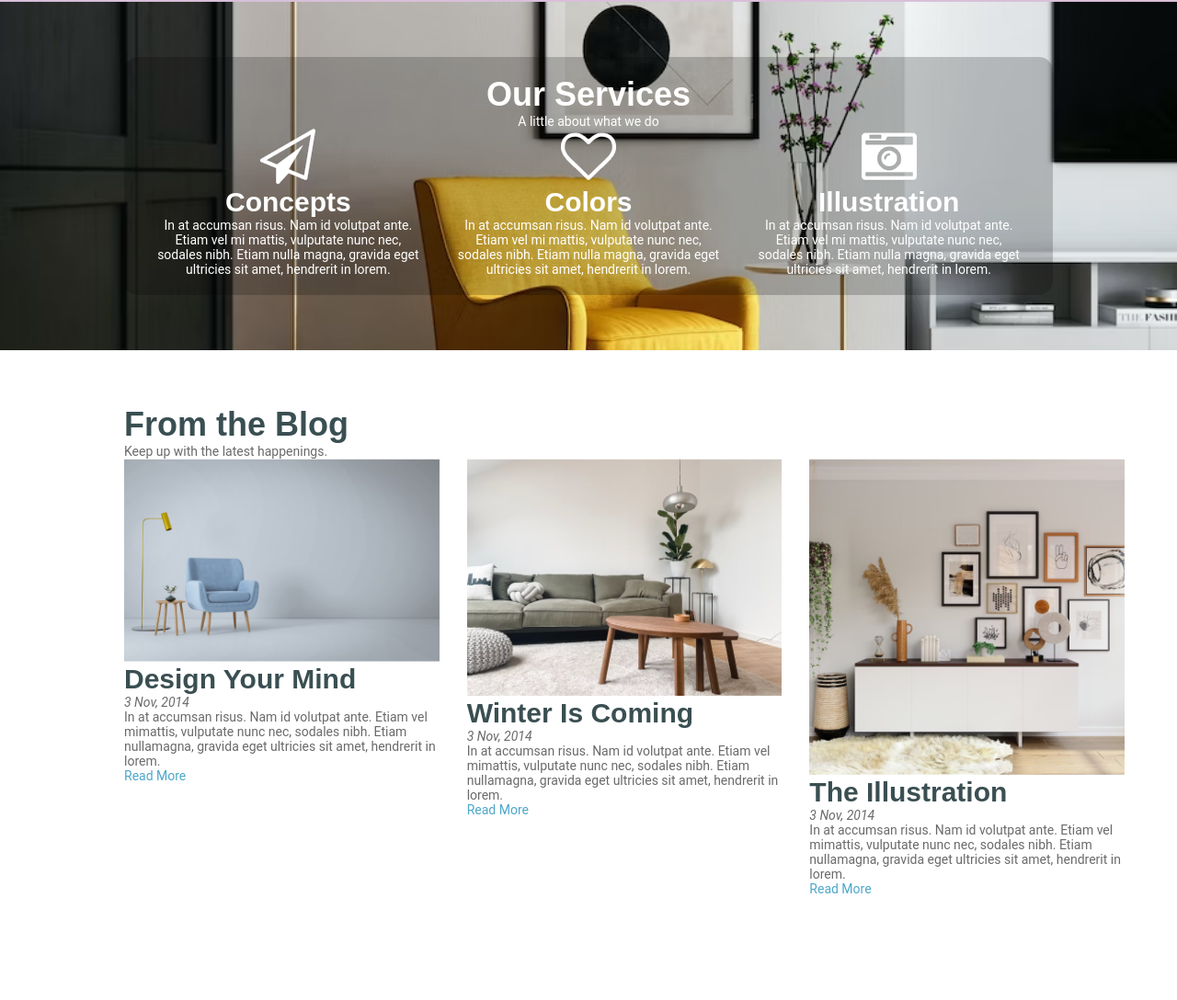
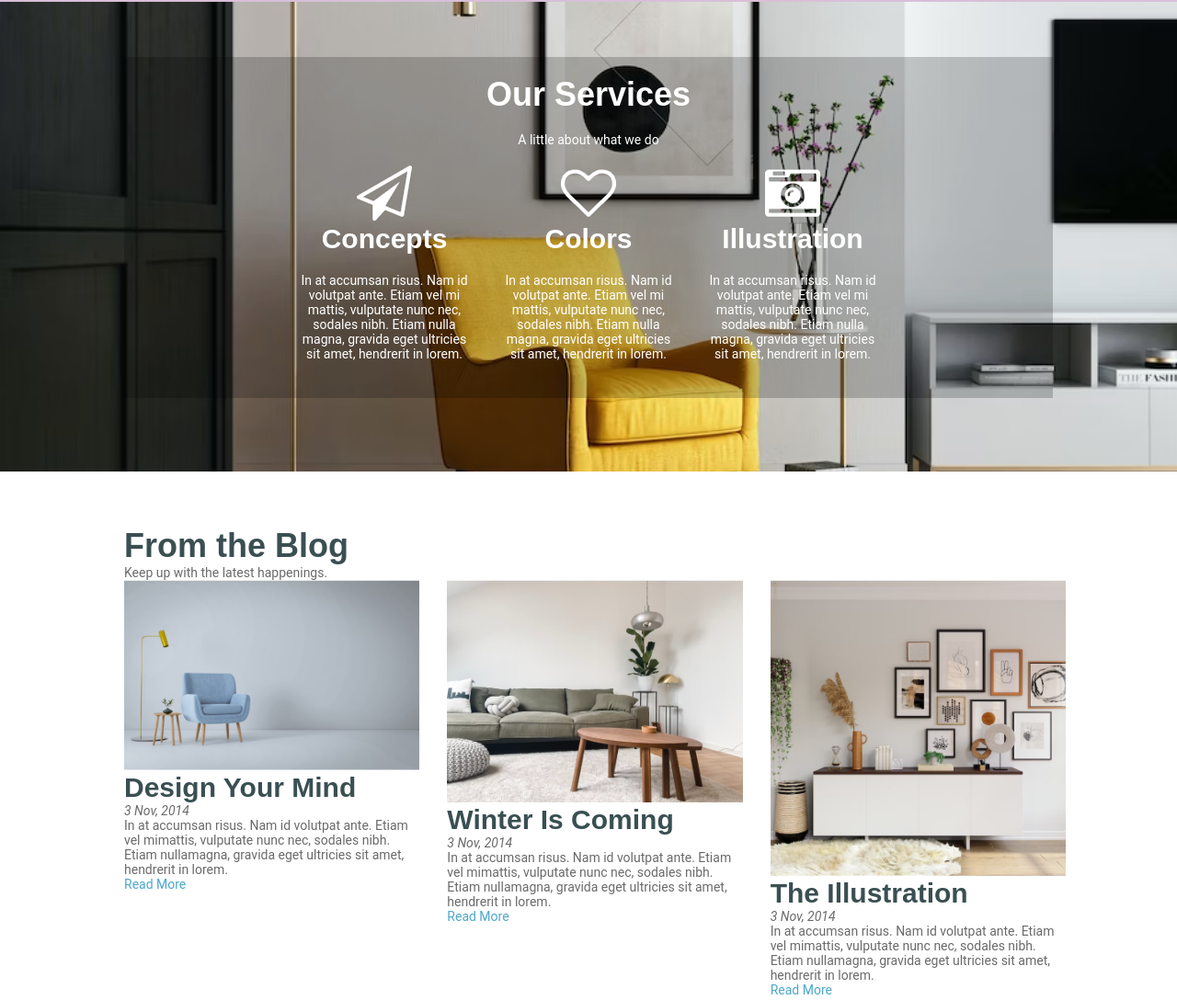
Before and after one commit to ninaraffaela/Project_NewInterior, a plain HTML site: page index.html in a window 1280 px wide. Shown: the part 1697-2785 px from the top of the page at 92% size. Drawn offline with Linux system fonts and the light colour scheme; a web font is replaced by a local one.

Commit message:
so far desktop version

```diff
--- a/assets/css/style.css
+++ b/assets/css/style.css
@@ -220,8 +220,8 @@ main section {
 /* gray background */
 .service-wrapper {
   background-color: rgb(0, 0, 0, 0.2);
-  border-radius: 15px;
-  padding: 20px 30px;
+  padding: 20px;
+  margin-bottom: 20px;
 }
 
 .iconwrapper {
@@ -229,16 +229,23 @@ main section {
   justify-content: center;
   align-items: center;
   gap: 30px;
+  margin-bottom: 20px;
 
+}
+.service-text {
+  text-align: center;
+  margin-bottom: 20px;
 }
 
 .iconwrapper div {
   text-align: center;
+  width: 15vw;
 }
 
 .services h3,
 .services h4 {
   color: white;
+  margin-bottom: 20px;
 }
 
 .services p {
@@ -246,17 +253,15 @@ main section {
   font-weight: 400;
 }
 
-.service-text {
-  text-align: center;
-}
+
 
 
 
 /* ! BLOG */
 
 .blog {
-  display: flex;
-  flex-direction: column;
+  /* display: flex;
+  flex-direction: column; */
 
 }
 
@@ -264,8 +269,10 @@ main section {
   display: grid;
   grid-template-columns: repeat(3, 1fr);
   gap: 30px;
-  width: 85vw;
+  width: 80vw;
   justify-content: center;
+  margin: 0 auto;
+  /* align-items: center; */
 }
 
 
```
